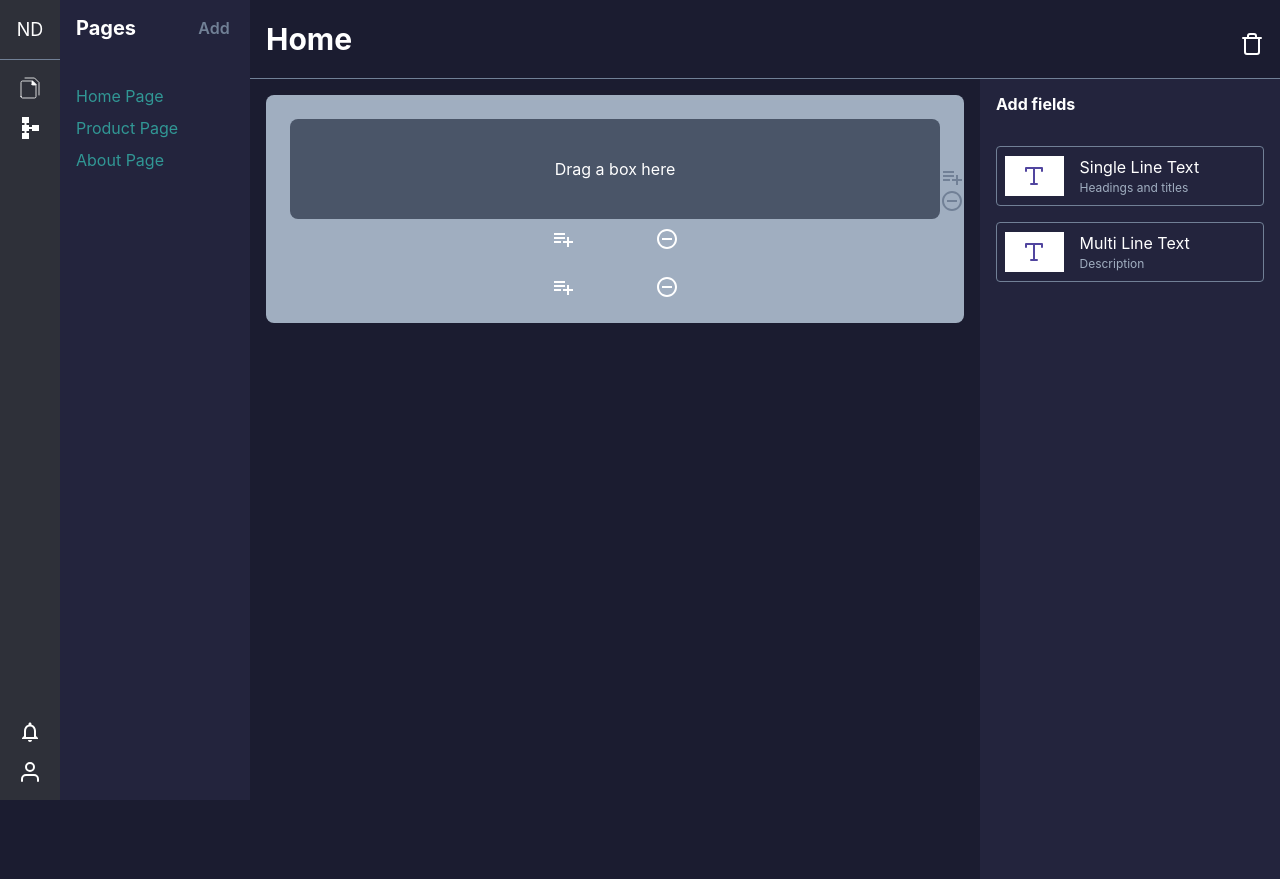
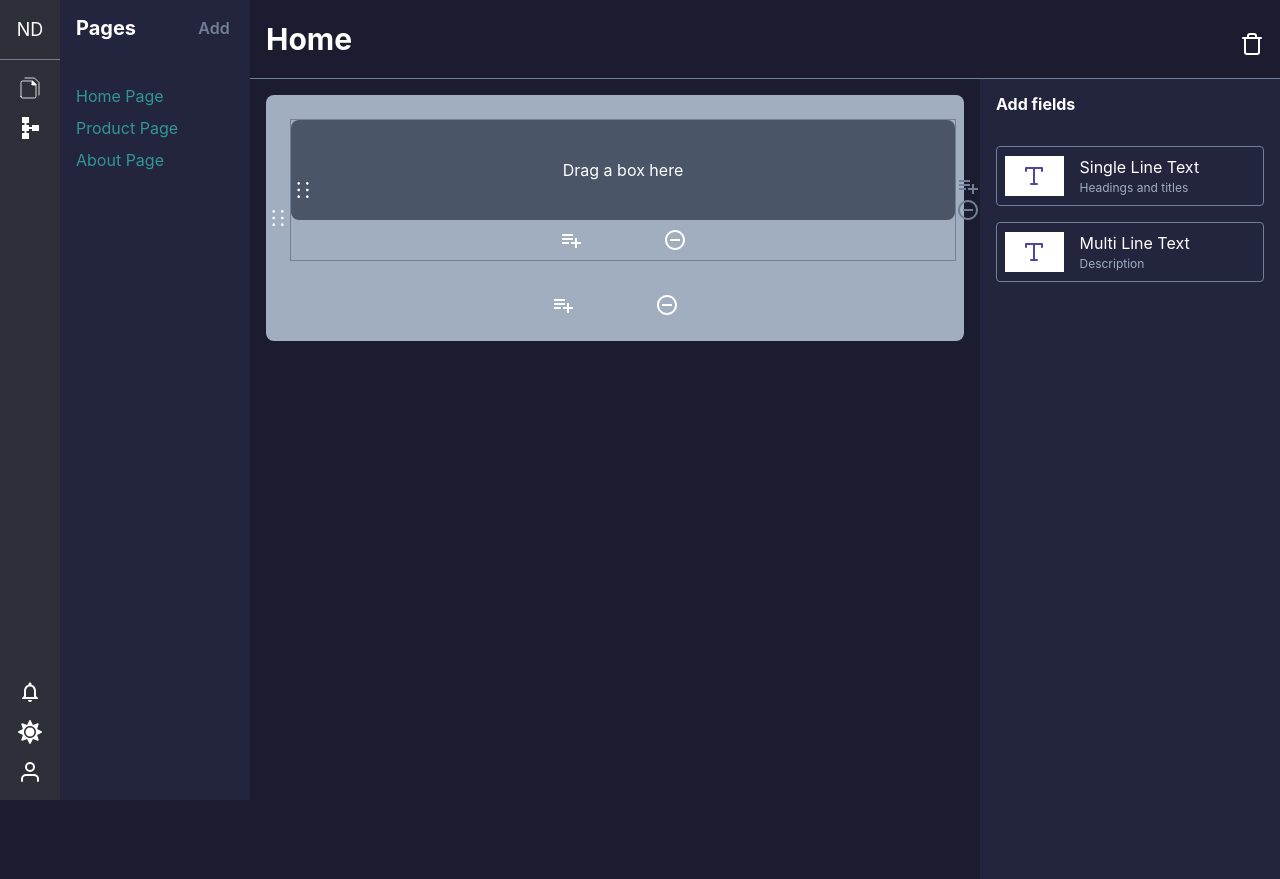
Before and after one commit to mbmohib/nudash, a React (Create React App) app: page / in a window 1280 px wide. Built offline with nearby package versions, Linux system fonts and the light colour scheme.

Commit message:
add drag icon to dragzone and section

```diff
--- a/package.json
+++ b/package.json
@@ -1,7 +1,7 @@
 {
   "name": "nudash",
   "version": "0.1.0",
-  "private": true,
+  "private": false,
   "dependencies": {
     "@chakra-ui/react": "^1.6.9",
     "@emotion/react": "^11",
--- /dev/null
+++ b/src/assets/icons/LightIcon.js
@@ -0,0 +1,22 @@
+function LightIcon(props) {
+  return (
+    <svg
+      stroke="currentColor"
+      fill="currentColor"
+      strokeWidth={0}
+      viewBox="0 0 512 512"
+      aria-hidden="true"
+      height="1em"
+      width="1em"
+      xmlns="http://www.w3.org/2000/svg"
+      {...props}
+    >
+      <path
+        d="M256 160c-52.9 0-96 43.1-96 96s43.1 96 96 96 96-43.1 96-96-43.1-96-96-96zm246.4 80.5l-94.7-47.3 33.5-100.4c4.5-13.6-8.4-26.5-21.9-21.9l-100.4 33.5-47.4-94.8c-6.4-12.8-24.6-12.8-31 0l-47.3 94.7L92.7 70.8c-13.6-4.5-26.5 8.4-21.9 21.9l33.5 100.4-94.7 47.4c-12.8 6.4-12.8 24.6 0 31l94.7 47.3-33.5 100.5c-4.5 13.6 8.4 26.5 21.9 21.9l100.4-33.5 47.3 94.7c6.4 12.8 24.6 12.8 31 0l47.3-94.7 100.4 33.5c13.6 4.5 26.5-8.4 21.9-21.9l-33.5-100.4 94.7-47.3c13-6.5 13-24.7.2-31.1zm-155.9 106c-49.9 49.9-131.1 49.9-181 0-49.9-49.9-49.9-131.1 0-181 49.9-49.9 131.1-49.9 181 0 49.9 49.9 49.9 131.1 0 181z"
+        stroke="none"
+      />
+    </svg>
+  );
+}
+
+export default LightIcon;
--- a/src/assets/icons/index.js
+++ b/src/assets/icons/index.js
@@ -1 +1,2 @@
-export { default as PageIcon } from './page'
+export { default as PageIcon } from './PageIcon';
+export { default as LightIcon } from './LightIcon';
--- a/src/components/Sidebar.tsx
+++ b/src/components/Sidebar.tsx
@@ -1,7 +1,7 @@
 import { Grid, Box, Text, Flex, Heading } from '@chakra-ui/layout';
 import { Icon } from '@chakra-ui/react';
 import { Button } from '@chakra-ui/button';
-import { PageIcon } from '../assets/icons';
+import { PageIcon, LightIcon } from '../assets/icons';
 import { Link } from 'react-router-dom';
 import { FiUser } from 'react-icons/fi';
 import { MdNotificationsNone, MdSchema } from 'react-icons/md';
@@ -46,6 +46,7 @@ export default function Sidebar() {
         </Box>
         <Flex flexDirection="column" alignItems="center" pb={2}>
           <Icon as={MdNotificationsNone} width="24px" height="24px" />
+          <Icon as={LightIcon} width="24px" height="24px" mt="2" />
           <Icon as={FiUser} width="24px" height="24px" mt="2" />
         </Flex>
       </Flex>
--- a/src/screens/page.tsx
+++ b/src/screens/Page.tsx
@@ -12,6 +12,7 @@ import {
   MdOutlineRemoveCircleOutline,
 } from 'react-icons/md';
 import produce from 'immer';
+import { AiOutlineHolder } from 'react-icons/ai';
 
 interface Section {
   id: number;
@@ -47,6 +48,7 @@ export default function Page() {
     { ...initialRowState, data: null },
   ]);
 
+  // FIXME: fix field drop for multiple sections and columns
   const handleFieldDrop = (type: FieldType, dropZoneId: string): void => {
     setDropZones(
       produce(draft => {
@@ -92,7 +94,7 @@ export default function Page() {
     type: ActionType,
     sectionId: number,
     columnId: number,
-    columnCount: number = 3,
+    columnCount: number = 1,
   ): void => {
     const sectionIndex = sections.findIndex(
       section => section.id === sectionId,
@@ -189,6 +191,7 @@ export default function Page() {
         <Container py="2" maxW="container.md">
           {sections.map((section, index) => (
             <Box
+              position="relative"
               width="100%"
               minHeight="200px"
               bgColor="gray.400"
@@ -197,11 +200,17 @@ export default function Page() {
               key={index}
               mb="2"
             >
+              <Box width="100%" key={index} m="1" position="relative">
                 <Flex alignItems="center">
                   {section.columns.map((column, index) => (
-                  <Box width="100%" key={index} m="1" position="relative">
-                    <Box>
+                    <Box width="100%">
                       {column.map(dropZone => (
+                        <Box
+                          border="1px"
+                          borderColor="gray.500"
+                          mb="2"
+                          position="relative"
+                        >
                           <DropZone
                             id={dropZone.id}
                             key={dropZone.id}
@@ -214,8 +223,32 @@ export default function Page() {
                               ) as DraggableItem
                             }
                           />
+                          <Box
+                            position="absolute"
+                            left="-4"
+                            sx={{
+                              top: '50%',
+                              transform: 'translateY(-50%)',
+                            }}
+                          >
+                            <Button
+                              variant="primary"
+                              onClick={() =>
+                                handleSection(ActionType.Drag, section.id)
+                              }
+                            >
+                              <Icon
+                                as={AiOutlineHolder}
+                                width="24px"
+                                height="24px"
+                              />
+                            </Button>
+                          </Box>
+                        </Box>
                       ))}
                     </Box>
+                  ))}
+                </Flex>
                 <Box
                   position="absolute"
                   right="-3"
@@ -252,8 +285,7 @@ export default function Page() {
                   </Flex>
                 </Box>
               </Box>
-                ))}
-              </Flex>
+              {/* Section Action start */}
               <Flex justifyContent="center">
                 <Button
                   variant="primary"
@@ -272,6 +304,22 @@ export default function Page() {
                   />
                 </Button>
               </Flex>
+              <Box
+                position="absolute"
+                left="-4"
+                sx={{
+                  top: '50%',
+                  transform: 'translateY(-50%)',
+                }}
+              >
+                <Button
+                  variant="primary"
+                  onClick={() => handleSection(ActionType.Drag, section.id)}
+                >
+                  <Icon as={AiOutlineHolder} width="24px" height="24px" />
+                </Button>
+              </Box>
+              {/* Section action end */}
             </Box>
           ))}
         </Container>
--- a/src/screens/index.tsx
+++ b/src/screens/index.tsx
@@ -1,2 +1,2 @@
-export { default as Page } from './page';
+export { default as Page } from './Page';
 export { default as NotFoundPage } from './NotFoundPage';
--- a/src/types/ActionType.tsx
+++ b/src/types/ActionType.tsx
@@ -1,4 +1,5 @@
 export enum ActionType {
   Add = 'add',
   Delete = 'delete',
+  Drag = 'drag',
 }
```
Also changed, not shown: src/assets/icons/PageIcon.js (renamed from src/assets/icons/page.js). Lines whose indentation alone changed are shown as unchanged.
